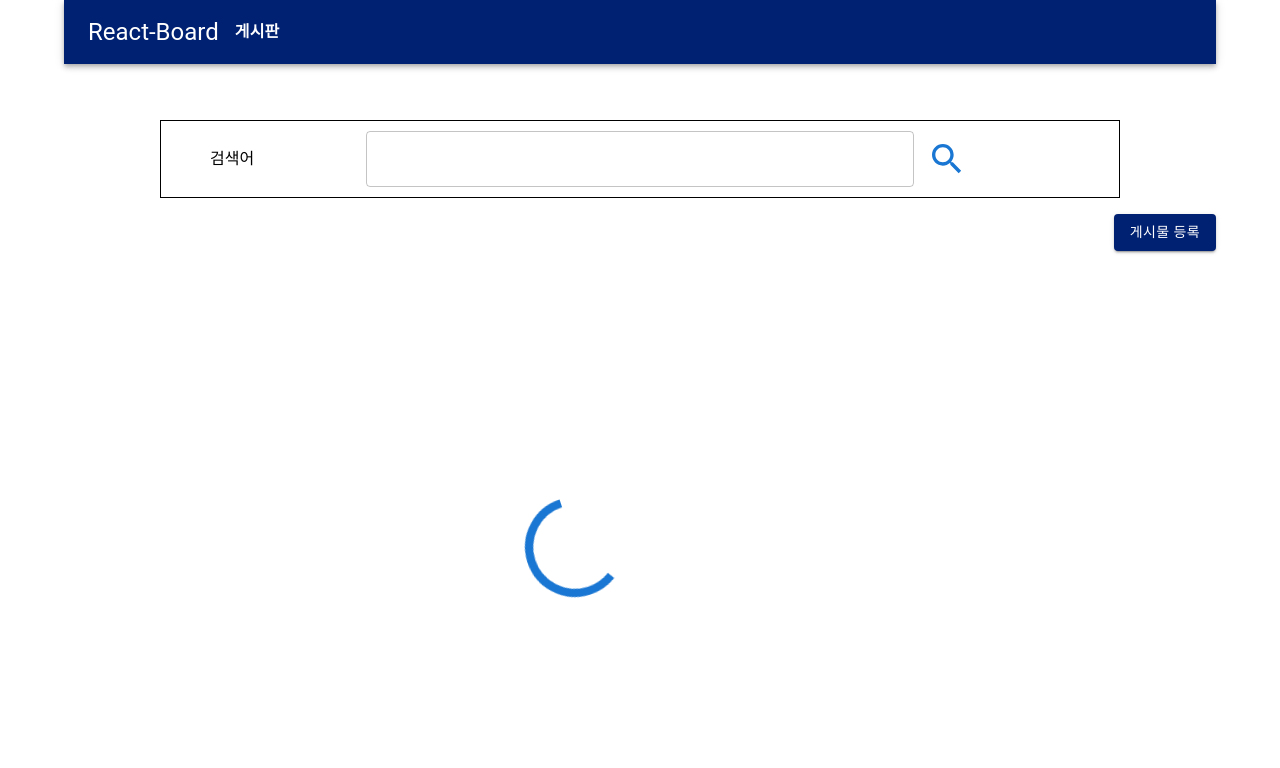
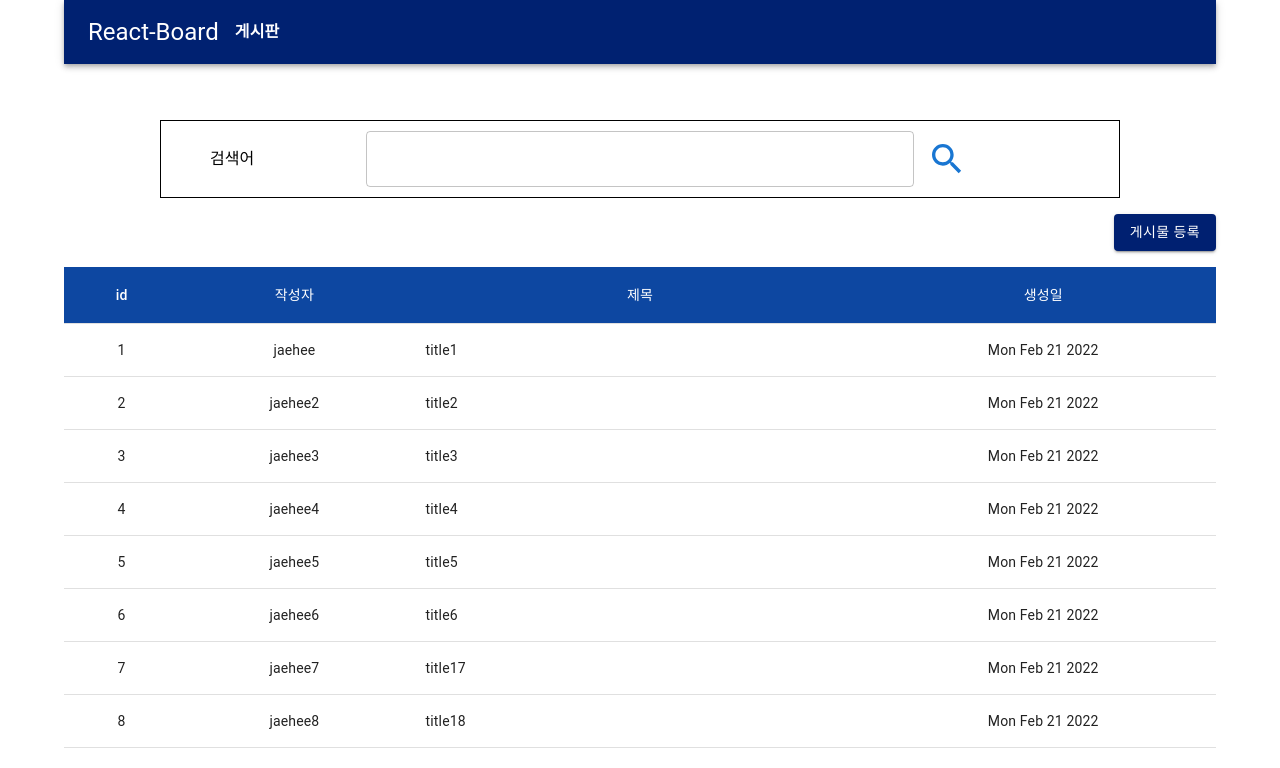
Before and after one commit to BestDevelopersIsHere/Board-Frontend, a React (Create React App) app: page /board in a window 1280 px wide. Shown: the top 768 px of the page. Built offline with nearby package versions, Linux system fonts and the light colour scheme.

Commit message:
BRD-5: 게시물 리스트 리팩토링

```diff
--- a/src/page/Board/Board.tsx
+++ b/src/page/Board/Board.tsx
@@ -1,17 +1,77 @@
-import React, { useCallback, useState } from 'react';
+import React, { useCallback, useEffect, useState } from 'react';
 import { CircularProgress, Grid, styled } from '@mui/material';
 import BoardList from './BoardList';
 import { NormalButton } from '../../component/Button';
 import SearchCard from './SearchCard';
 import { useNavigate } from 'react-router-dom';
+import { IBoard } from './BoardTypes';
+
+const BoardData: IBoard[] = [
+  {
+    id: 1,
+    writer: 'jaehee',
+    title: 'title1',
+    createdDate: new Date().toDateString(),
+  },
+  {
+    id: 2,
+    writer: 'jaehee2',
+    title: 'title2',
+    createdDate: new Date().toDateString(),
+  },
+  {
+    id: 3,
+    writer: 'jaehee3',
+    title: 'title3',
+    createdDate: new Date().toDateString(),
+  },
+  {
+    id: 4,
+    writer: 'jaehee4',
+    title: 'title4',
+    createdDate: new Date().toDateString(),
+  },
+  {
+    id: 5,
+    writer: 'jaehee5',
+    title: 'title5',
+    createdDate: new Date().toDateString(),
+  },
+  {
+    id: 6,
+    writer: 'jaehee6',
+    title: 'title6',
+    createdDate: new Date().toDateString(),
+  },
+  {
+    id: 7,
+    writer: 'jaehee7',
+    title: 'title17',
+    createdDate: new Date().toDateString(),
+  },
+  {
+    id: 8,
+    writer: 'jaehee8',
+    title: 'title18',
+    createdDate: new Date().toDateString(),
+  },
+];
 
 const BigCircularProgress = styled(CircularProgress)({
   marginTop: '20%',
   marginLeft: '40%',
 });
+
 const Board = () => {
   const navigate = useNavigate();
-  const [loading, setLoading] = useState<boolean>(true);
+  const [loading, setLoading] = useState<boolean>(false);
+  const [boardList, setBoardList] = useState<IBoard[]>([]);
+
+  useEffect(() => {
+    setLoading(true);
+    setBoardList(BoardData);
+    setLoading(false);
+  }, []);
 
   const handleClickCreate = useCallback(() => {
     navigate('/board/create');
@@ -37,7 +97,7 @@ const Board = () => {
           </Grid>
         </Grid>
         <Grid item xs={12}>
-          {loading ? <BigCircularProgress size={100} /> : <BoardList />}
+          {loading ? <BigCircularProgress size={100} /> : <BoardList boardList={boardList} />}
         </Grid>
       </Grid>
     </>
--- a/src/page/Board/BoardList.tsx
+++ b/src/page/Board/BoardList.tsx
@@ -1,4 +1,4 @@
-import React, { useState } from 'react';
+import React, { useCallback } from 'react';
 import {
   styled,
   Table,
@@ -8,64 +8,8 @@ import {
   TableHead,
   TableRow,
 } from '@mui/material';
-
-interface IBoardSimple {
-  id: number;
-  writer: string;
-  title: string;
-  createdDate: string;
-}
-
-const BoardData: IBoardSimple[] = [
-  {
-    id: 1,
-    writer: 'jaehee',
-    title: 'title1',
-    createdDate: new Date().toDateString(),
-  },
-  {
-    id: 2,
-    writer: 'jaehee2',
-    title: 'title2',
-    createdDate: new Date().toDateString(),
-  },
-  {
-    id: 3,
-    writer: 'jaehee3',
-    title: 'title3',
-    createdDate: new Date().toDateString(),
-  },
-  {
-    id: 4,
-    writer: 'jaehee4',
-    title: 'title4',
-    createdDate: new Date().toDateString(),
-  },
-  {
-    id: 5,
-    writer: 'jaehee5',
-    title: 'title5',
-    createdDate: new Date().toDateString(),
-  },
-  {
-    id: 6,
-    writer: 'jaehee6',
-    title: 'title6',
-    createdDate: new Date().toDateString(),
-  },
-  {
-    id: 7,
-    writer: 'jaehee7',
-    title: 'title17',
-    createdDate: new Date().toDateString(),
-  },
-  {
-    id: 8,
-    writer: 'jaehee8',
-    title: 'title18',
-    createdDate: new Date().toDateString(),
-  },
-];
+import { IBoardList } from './BoardTypes';
+import { useNavigate } from 'react-router-dom';
 
 const BoardTableHead = styled(TableHead)({
   backgroundColor: '#0d47a1',
@@ -76,8 +20,21 @@ const BoardTableCell = styled(TableCell)({
   color: 'white',
 });
 
-const BoardList = () => {
-  const [boardList, setBoardList] = useState<IBoardSimple[]>(BoardData);
+const BoardTableRow = styled(TableRow)({
+  '$:hover': {
+    backgroundColor: 'red',
+  },
+});
+
+const BoardList = ({ boardList }: IBoardList) => {
+  const navigate = useNavigate();
+
+  const handleClickTableDetail = useCallback(
+    (id: number) => {
+      navigate(`/board/${id}`);
+    },
+    [navigate],
+  );
 
   return (
     <TableContainer>
@@ -101,7 +58,7 @@ const BoardList = () => {
         <TableBody>
           {boardList.map((board) => {
             return (
-              <TableRow key={board.id}>
+              <BoardTableRow key={board.id} onClick={() => handleClickTableDetail(board.id)}>
                 <TableCell align={'center'} width={'10%'}>
                   {board.id}
                 </TableCell>
@@ -114,7 +71,7 @@ const BoardList = () => {
                 <TableCell align={'center'} width={'30%'}>
                   {board.createdDate}
                 </TableCell>
-              </TableRow>
+              </BoardTableRow>
             );
           })}
         </TableBody>
--- /dev/null
+++ b/src/page/Board/BoardTypes.ts
@@ -0,0 +1,10 @@
+export interface IBoardList {
+  boardList: IBoard[];
+}
+
+export interface IBoard {
+  id: number;
+  writer: string;
+  title: string;
+  createdDate: string;
+}
```
